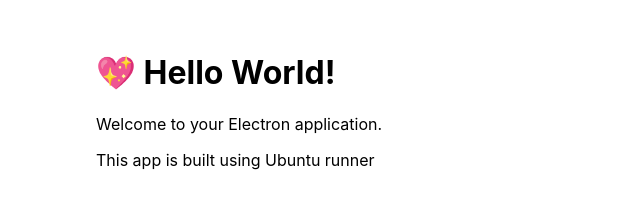
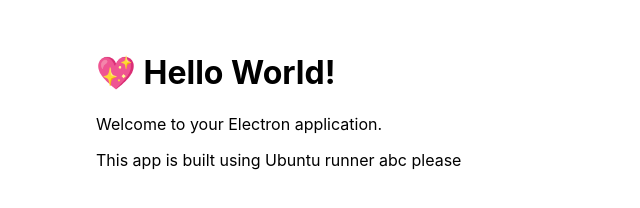
Before and after one commit to HuzefaEssaji/NodeJS-CI-CD-Test, an Electron app: page src/index.html in a window 800 px wide. Shown: the full height of the page, 0-640 px from the left. Drawn offline with Linux system fonts and the light colour scheme.

Commit message:
updated html file

```diff
--- a/src/index.html
+++ b/src/index.html
@@ -8,6 +8,6 @@
   <body>
     <h1>💖 Hello World!</h1>
     <p>Welcome to your Electron application.</p>
-    <p>This app is built using Ubuntu runner</p>
+    <p>This app is built using Ubuntu runner abc please</p>
   </body>
 </html>
```
